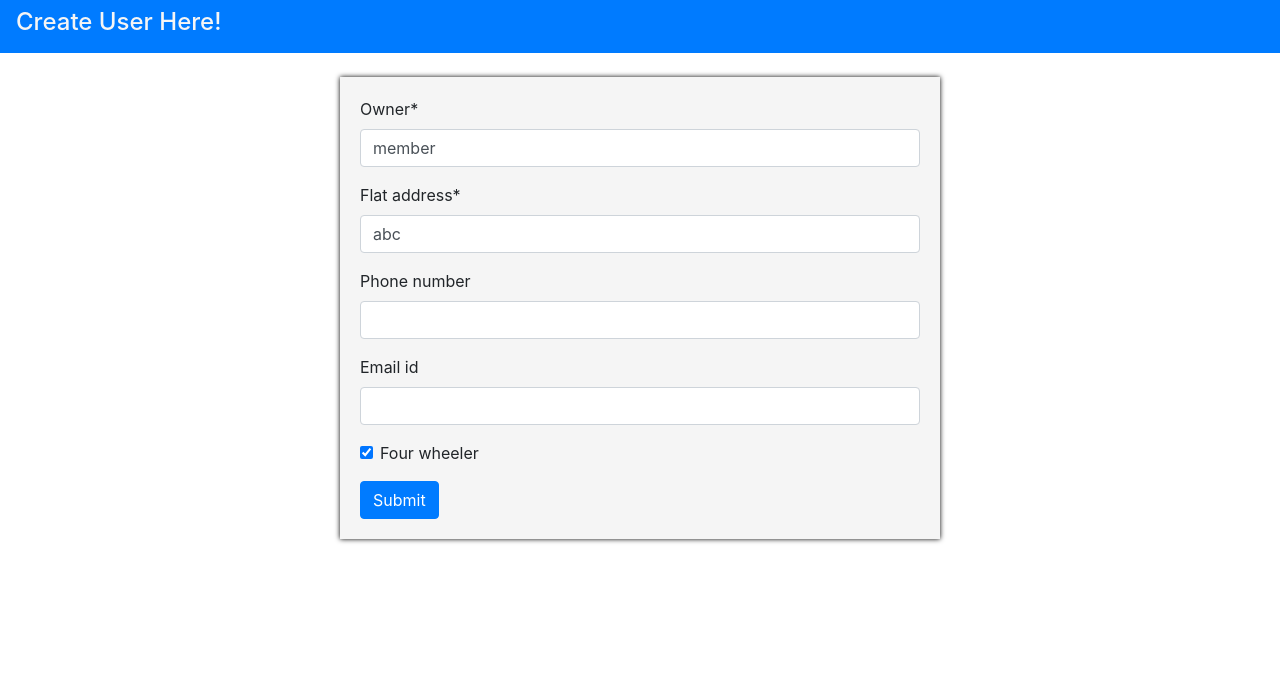
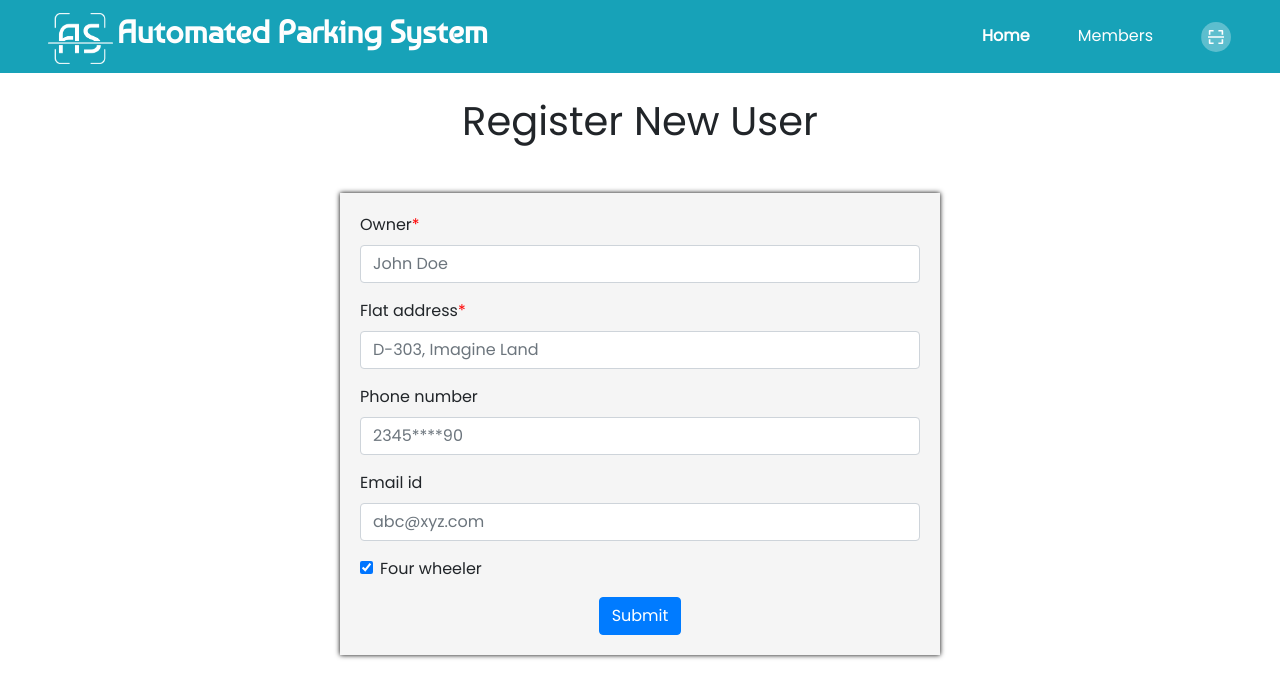
Before and after one commit to karakotineeraj/Major-Project, a Django app: page /after/1/ in a window 1280 px wide. Shown: the top 698 px of the page. Run offline with Django 3.2, Linux system fonts and the light colour scheme; data comes from the database, SQL or seed files in the repository; some libraries are stand-ins or nearby versions.

Commit message:
Changed Navbar color, forms and tables

```diff
--- a/ai/forms.py
+++ b/ai/forms.py
@@ -3,6 +3,13 @@ from . import models
 
 
 class UserCreateFrom(forms.ModelForm):
-	class Meta:
-		model = models.Members
-		exclude = ('date_added', 'exit_allow', 'car_number', )
+    class Meta:
+        model = models.Members
+        exclude = ('date_added', 'exit_allow', 'car_number', )
+
+    def __init__(self, *args, **kwargs):
+        super().__init__(*args, **kwargs)
+        self.fields['owner'].widget.attrs.update({'placeholder': 'John Doe'})
+        self.fields['flat_address'].widget.attrs.update({'placeholder': 'D-303, Imagine Land'})
+        self.fields['phone_number'].widget.attrs.update({'placeholder': '2345****90'})
+        self.fields['email_id'].widget.attrs.update({'placeholder': 'abc@xyz.com'})
--- a/ai/models.py
+++ b/ai/models.py
@@ -3,9 +3,9 @@ from django.db.models.fields import BooleanField
 
 # Create your models here.
 class Members(models.Model):
-    owner = models.CharField(max_length=20,blank=False,null=False,default='member')
-    flat_address = models.CharField(max_length=50,blank=False,null=False,default='abc')
-    car_number = models.CharField(max_length=15,blank=False,null=False,default='abc12', unique=True)
+    owner = models.CharField(max_length=20,blank=False,null=False)
+    flat_address = models.CharField(max_length=50,blank=False,null=False)
+    car_number = models.CharField(max_length=15,blank=False,null=False, unique=True)
     phone_number = models.CharField(max_length=15,blank=True)
     email_id = models.EmailField(blank=True)
     date_added = models.DateField(auto_now_add=False,blank=True,null=True)
@@ -14,8 +14,6 @@ class Members(models.Model):
 
     def __str__(self):
         return self.owner
-
-
 
 class Vehicles(models.Model):
     owner =  models.CharField(max_length=20,blank=False,null=False,default='abc')
--- a/ai/static/ai/js/member.js
+++ b/ai/static/ai/js/member.js
@@ -1,5 +1,3 @@
-
-
 // CSRF TOKEN
 function getCookie(name) {
     var cookieValue = null;
@@ -16,6 +14,7 @@
     }
     return cookieValue;
 }
+
 csrf_token = getCookie('csrftoken')
 
 // get members data
--- a/ai/templates/ai/register.html
+++ b/ai/templates/ai/register.html
@@ -1,5 +1,8 @@
 <!DOCTYPE html>
 {% load static %}
+{% block links %}
+    <link rel="stylesheet" href="{% static 'ai/css/index.css' %}">
+{% endblock %}
 {% load crispy_forms_tags %}
 <html lang="en">
 <head>
@@ -23,25 +26,59 @@
             /* background-image: linear-gradient(to right,#faf9f9, #fcfcfc); */
             background-color: whitesmoke;
         }
+
+        span.asteriskField {
+            color: red;
+        }
     </style>
 
 </head>
 <body>
+    <div class="row m-0 bg-info justify-content-between" id="navbar">
+        <div class="logo m-2 ml-5">
+            <a href="/">
+                <img src="{% static 'ai/assets/as-logo.png' %}" alt="as logo" style="width: 65px;">
+                <span class="heading">Automated Parking System</span>
+            </a>
+        </div>
+        <div class="menu-items d-flex mr-5" >
+            <div class="mr-5" style="font-weight: bold;">
+                <a href="/">
+                    Home
+                </a>
+            </div>
+            <div class="mr-5">
+                <a href="/members">
+                    Members
+                </a>
+            </div>
+            <div >
+                <a href="/scan">
+                    <svg width="31" height="31" viewBox="0 0 31 31" fill="none" xmlns="http://www.w3.org/2000/svg">
+                        <g clip-path="url(#clip0)">
+                        <rect y="1" width="30" height="30" rx="15" fill="white" fill-opacity="0.3"/>
+                        <path d="M7.8 9.77778V13.6667H9.4V10.5556H12.6V9H8.6C8.1576 9 7.8 9.34767 7.8 9.77778ZM22.2 13.6667V9.77778C22.2 9.34767 21.8424 9 21.4 9H17.4V10.5556H20.6V13.6667H22.2ZM20.6 21.4444H17.4V23H21.4C21.8424 23 22.2 22.6523 22.2 22.2222V18.3333H20.6V21.4444ZM12.6 23V21.4444H9.4V18.3333H7.8V22.2222C7.8 22.6523 8.1576 23 8.6 23H12.6ZM7 15.2222H23V16.7778H7V15.2222Z" fill="#fefefe"/>
+                        </g>
+                <defs>
+                <clipPath id="clip0">
+                <rect width="30" height="30" fill="white" transform="translate(0.1875 0.943359)"/>
+                </clipPath>
+                </defs>
+                    </svg>
+                </a>
+            </div>
+        </div>
 
-    <nav class="navbar navbar-light bg-primary" style="margin: 0 auto; text-align: center; color: whitesmoke;  background-color: ;">
-      <h4 style="text-align: center;">
-        Create User Here!
-      </h4>
-    </nav>
-
+    </div>
     <br/>
 
     <div class="container">
+        <h1 class="mb-5 text-center align-middle">Register New User</h1>
         <div class="formClass">
             <form method="POST">
                 {% csrf_token %}
                 {{ form|crispy }}
-                <input type="submit" class="btn btn-primary" value="Submit">
+                <input type="submit" class="btn btn-primary mx-auto d-block" value="Submit">
             </form>
         </div>
 
--- a/ai/templates/ai/scanner.html
+++ b/ai/templates/ai/scanner.html
@@ -5,11 +5,11 @@
     <link rel="stylesheet" href="{% static 'ai/css/index.css' %}">
 {% endblock %}
 
-{% block page_title %} <title>Sacn - AI Sentinel</title>  {% endblock %}
+{% block page_title %} <title>Scan - Automated Parking System</title>  {% endblock %}
 
 {% block container %}
 <!-- Navbar -->
-<div class="row m-0 bg-primary justify-content-between" id="navbar">
+<div class="row m-0 bg-info justify-content-between" id="navbar">
     <div class="logo m-2 ml-5">
         <a href="/">
             <img src="{% static 'ai/assets/as-logo.png' %}" alt="as logo" style="width: 65px;">
```
Also changed, not shown: ai/templates/ai/index.html (+4 -30 lines), ai/templates/ai/members.html (+11 -12 lines). Lines whose indentation alone changed are shown as unchanged.
